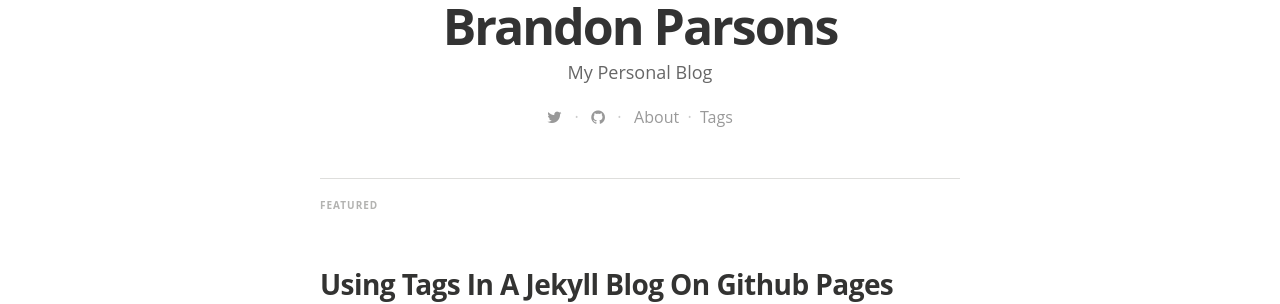
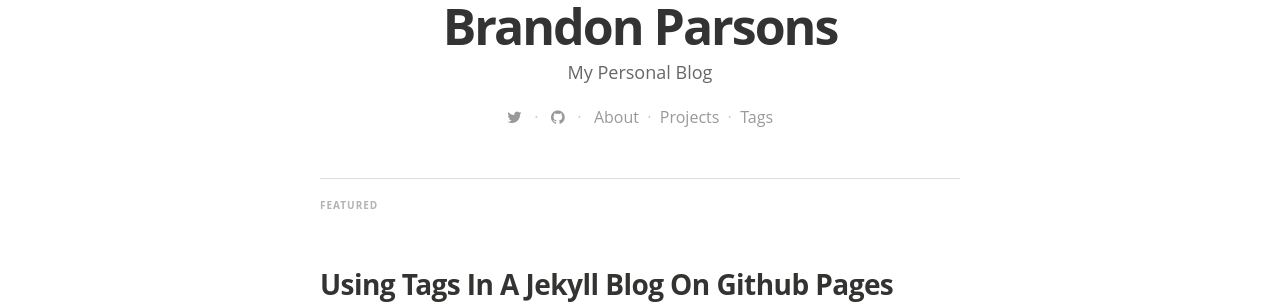
Before and after one commit to brandonparsons/brandonparsons.github.io, a Jekyll site: the page built from index.html, in a window 1280 px wide and 900 px high, scrolled down 379 px. Shown: the part 154-458 px from the top of the window. Built offline with Jekyll 4.4.1, drawn with Linux system fonts in a browser that asks for light colours; nearby versions of some CDN libraries; some web fonts are replaced; Markdown is read by kramdown in place of the engine named in the settings; the list of posts is cut into pages by our own code.

Commit message:
Update index.html

```diff
--- a/index.html
+++ b/index.html
@@ -27,7 +27,7 @@ sitemap:
             &nbsp;&nbsp;·&nbsp;&nbsp;
         {% endif %}
       {% endfor %}
-      <a href="/about/">About</a>&nbsp;&nbsp;·&nbsp;&nbsp;<a href="/tags/">Tags</a>
+      <a href="/about/">About</a>&nbsp;&nbsp;·&nbsp;&nbsp;<a href="/projects/">Projects</a>&nbsp;&nbsp;·&nbsp;&nbsp;<a href="/tags/">Tags</a>
     </div>
 </header>
 
```
